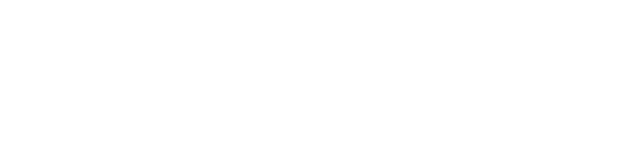
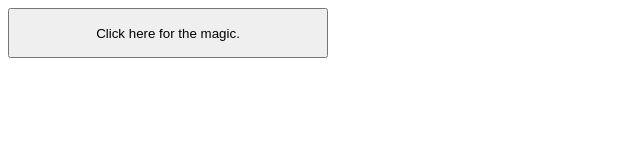
Before and after one commit to dan0497/dw_impact_site, a plain HTML site: page index.html in a window 1280 px wide. Shown: the whole page, without its empty margins (0-640 px from the left). Drawn offline with Linux system fonts and the light colour scheme.

Commit message:
adding XHR

```diff
--- a/index.html
+++ b/index.html
@@ -15,5 +15,17 @@ j=d.createElement(s),dl=l!='dataLayer'?'&l='+l:'';j.async=true;j.src=
 <noscript><iframe src="https://www.googletagmanager.com/ns.html?id=GTM-WX7SLTQ"
 height="0" width="0" style="display:none;visibility:hidden"></iframe></noscript>
 <!-- End Google Tag Manager (noscript) -->
+    <script>
+      httpBinGet = function(){
+        const xhr = new XMLHttpRequest();
+        xhr.open('GET', 'http://httpbin.org/get');
+        xhr.onload = (res) => {
+          // Request finished. Do processing here.
+          console.log(res);
+        };
+        xhr.send(null);
+      };
+    </script>
+    <button style="width:320px;height:50px;" onclick="httpBinGet()">Click here for the magic.</button>
   </body>
 </html>
```
